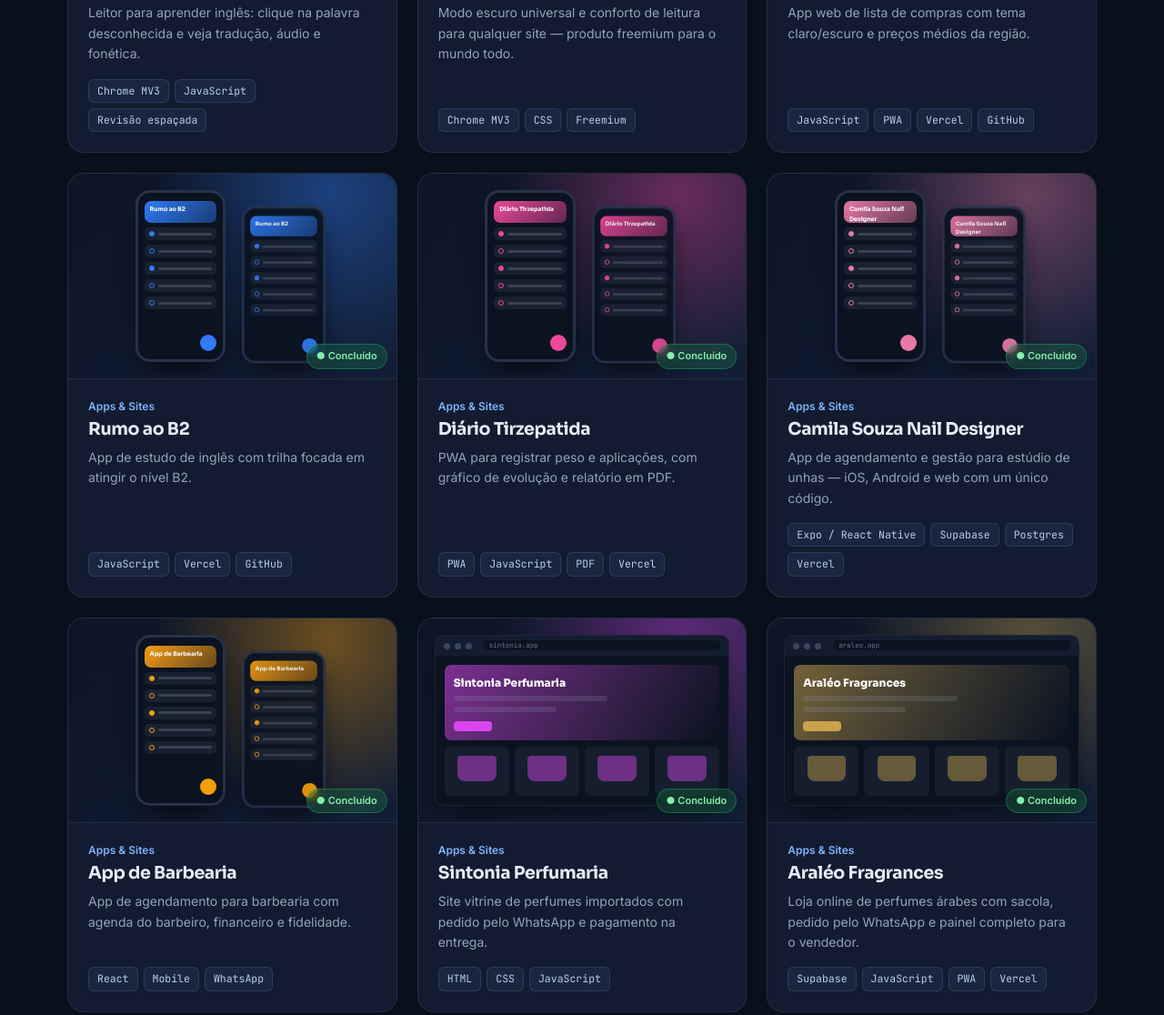
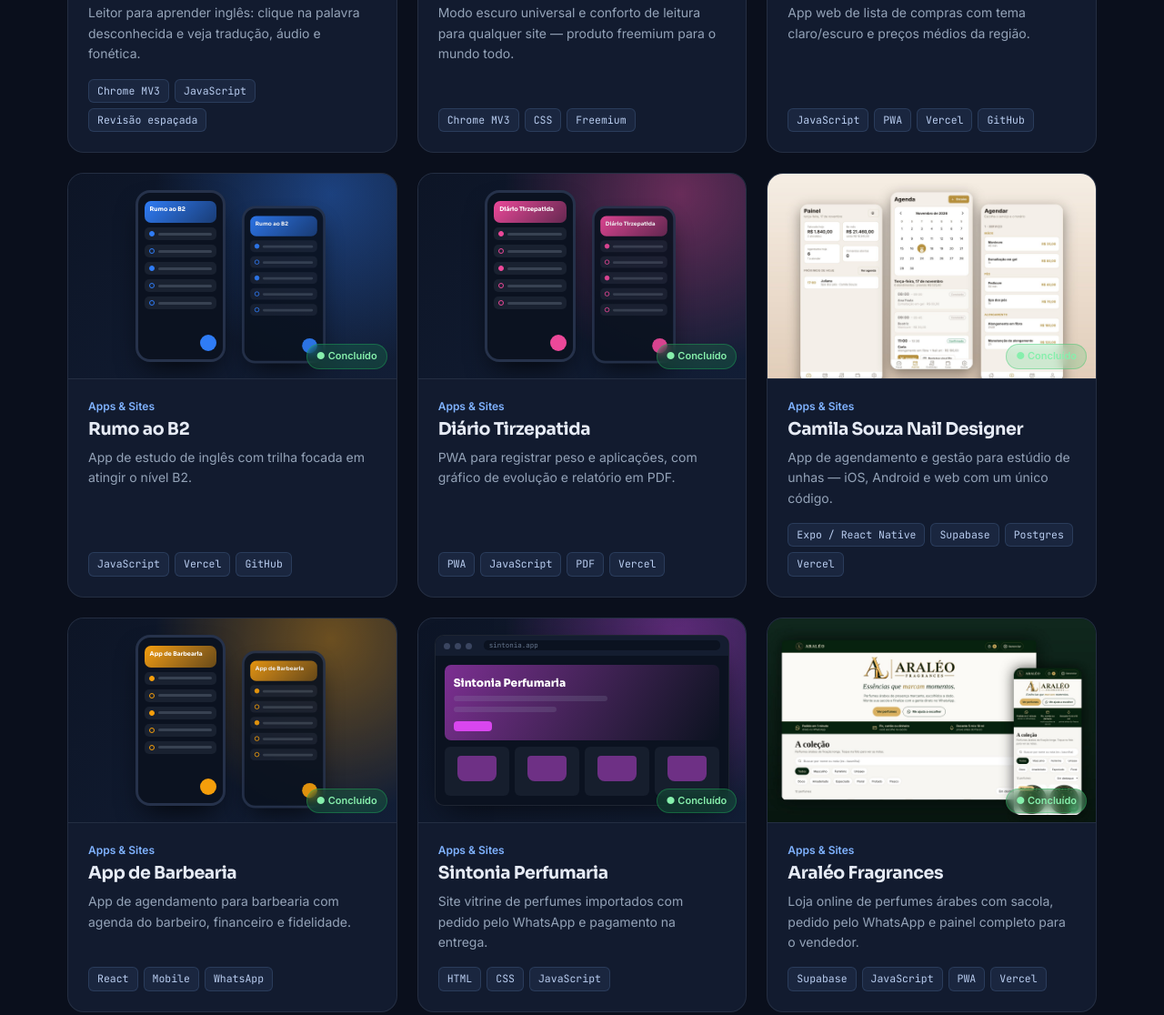
Before and after one commit to jeffersonfabre/domdevlabs, a plain HTML site: page index.html in a window 1280 px wide. Shown: the part 3958-5074 px from the top of the page at 91% size. Drawn offline with Linux system fonts and the light colour scheme.

Commit message:
v1.4.0: imagens reais de Camila Souza Nail Designer e Araléo Fragrances (dados de exemplo, sem dados pessoais)
Co-Authored-By: Claude Opus 5.5 <noreply@anthropic.com>
Claude-Session: https://claude.ai/code/session_016k5odxAcBXisFP4c9WFBsd

```diff
--- a/index.html
+++ b/index.html
@@ -9,7 +9,7 @@
 <link href="https://fonts.googleapis.com/css2?family=Sora:wght@400;600;700;800&family=Inter:wght@400;500;600&family=JetBrains+Mono:wght@400;600&display=swap" rel="stylesheet">
 <style>
 /* =========================================================
-   DomDevLabs — Portfólio  ·  v1.3.0
+   DomDevLabs — Portfólio  ·  v1.4.0
    Para trocar a imagem de um projeto: preencha o campo
    "imagem" no array PROJETOS (ex.: "img/ata-full.png").
    Vazio = mostra a prévia ilustrada automática.
@@ -366,7 +366,7 @@ footer .wrap{display:flex;justify-content:space-between;align-items:center;flex-
   <div class="wrap">
     <div class="brand" style="font-size:15px"><svg width="24" height="24"><use href="#logo"/></svg><span><b>Dom</b>Dev<small>Labs</small></span></div>
     <div>© <span id="ano"></span> DomDevLabs · Jefferson Fabre</div>
-    <div class="mono" style="opacity:.6">v1.3.0</div>
+    <div class="mono" style="opacity:.6">v1.4.0</div>
   </div>
 </footer>
 
@@ -491,7 +491,7 @@ const PROJETOS = [
     impacto:"Produto pronto para venda, distribuído por link.",
     stack:["PWA","JavaScript","PDF","Vercel"],
     links:[{t:"Abrir o app",u:"https://diario-tirzepatida.vercel.app"}] },
-  { id:"camila-nail", nome:"Camila Souza Nail Designer", cat:"app", tipo:"mob", cor:"#e879a6", status:"ok", imagem:"",
+  { id:"camila-nail", nome:"Camila Souza Nail Designer", cat:"app", tipo:"mob", cor:"#e879a6", status:"ok", imagem:"img/camila-nail.jpg",
     resumo:"App de agendamento e gestão para estúdio de unhas — iOS, Android e web com um único código.",
     faz:["Cliente agenda serviço, adicionais, dia e horário livre — com lembrete 2h antes","Agenda da profissional: confirmar, atender, encaixe e bloqueios","Comandas com serviços e produtos, caixa por forma de pagamento","Relatórios com comissão por profissional e estoque que se atualiza sozinho"],
     impacto:"Estúdio inteiro em um app: agenda sem conflito de horário, caixa e estoque fechando sozinhos.",
@@ -507,7 +507,7 @@ const PROJETOS = [
     faz:["Catálogo de perfumes com fotos","Pedido direto pelo WhatsApp","Informações de entrega no Rio de Janeiro","Visual elegante e responsivo"],
     impacto:"Pequeno negócio com presença online profissional.",
     stack:["HTML","CSS","JavaScript"] },
-  { id:"araleo", nome:"Araléo Fragrances", cat:"app", tipo:"web", cor:"#c9a24a", status:"ok", imagem:"",
+  { id:"araleo", nome:"Araléo Fragrances", cat:"app", tipo:"web", cor:"#c9a24a", status:"ok", imagem:"img/araleo.jpg",
     resumo:"Loja online de perfumes árabes com sacola, pedido pelo WhatsApp e painel completo para o vendedor.",
     faz:["Catálogo de perfumes e decants com fotos e busca","Cliente monta a sacola e finaliza o pedido pelo WhatsApp","Painel do vendedor: produtos, estoque, pedidos e vendas","Relatórios de vendas e app instalável no celular (PWA)"],
     impacto:"O dono cadastra e vende sozinho, com estoque e vendas controlados, sem mensalidade de plataforma.",
```
Also changed, not shown: img/araleo.jpg (added), img/camila-nail.jpg (added), 1 other file.
